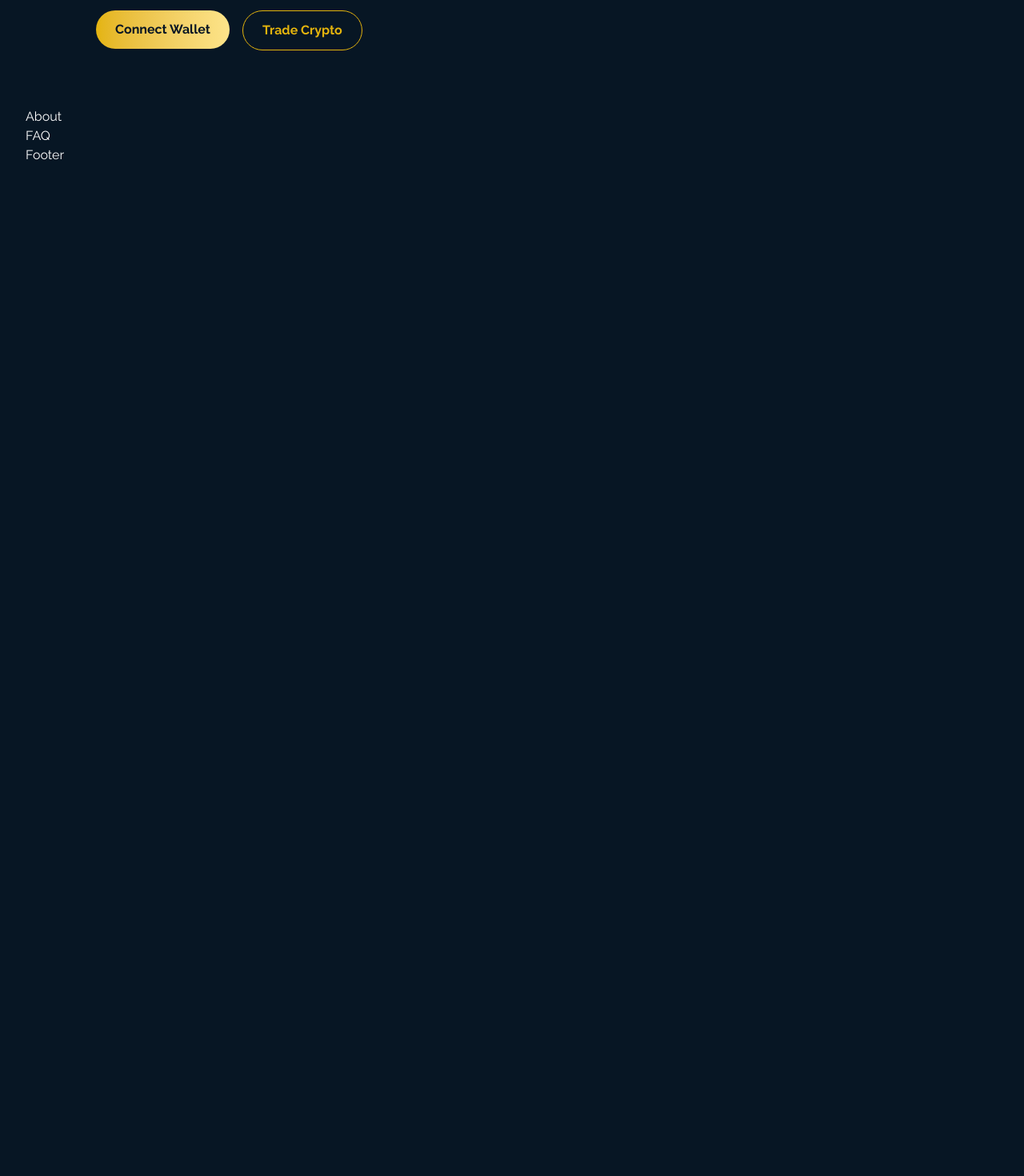
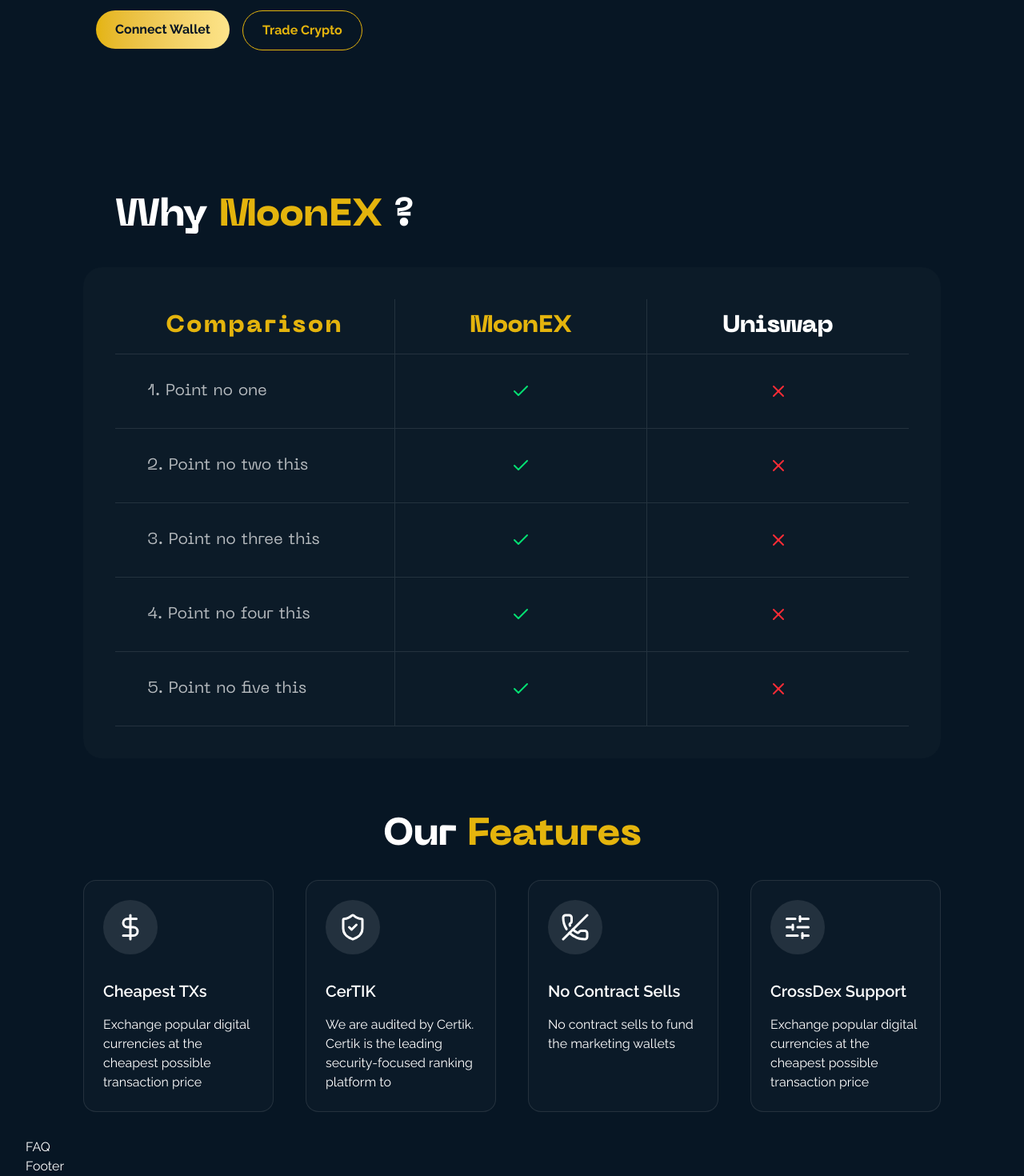
Before and after one commit to lipika1911/moonex, a Next.js app: page / in a window 1280 px wide. Shown: the part 606-2076 px from the top of the page at 80% size. Before the commit the page ends 812 px from the top, so only its background shows below. Built offline with nearby package versions, Linux system fonts and the light colour scheme.

Commit message:
Create About Us Component

```diff
--- a/components/about.tsx
+++ b/components/about.tsx
@@ -1,8 +1,113 @@
-import React from 'react'
+import { Check, DollarSign, PhoneOff, ShieldCheck, SlidersHorizontal, X } from "lucide-react";
+
+const rows = [
+  "1. Point no one",
+  "2. Point no two this",
+  "3. Point no three this",
+  "4. Point no four this",
+  "5. Point no five this",
+];
 
 const About = () => {
   return (
-    <div>About</div>
+    <div className='px-8 py-8 flex flex-col mt-20'>
+
+      {/* Comparison Table */}
+      <div className='flex flex-col'>
+        <div className='flex flex-row items-start px-20'>
+          <h3 className='font-neue text-5xl font-bold'>Why <span className='text-primary'>MoonEX</span> ?</h3>
+        </div>
+        <div className="overflow-x-auto mt-10 bg-white/2 rounded-3xl p-10 mx-10 font-neue">
+          <table className="w-full border-collapse">
+
+            {/* Header */}
+            <thead>
+              <tr className="border-b border-white/10 text-xl">
+                <th className="py-4 px-12 border-r border-white/10 text-center text-3xl tracking-widest text-primary">
+                  Comparison
+                </th>
+                <th className="py-4 px-20 text-primary border-r border-white/10 text-center text-3xl">
+                  MoonEX
+                </th>
+                <th className="py-4 px-20 text-center text-3xl">
+                  Uniswap
+                </th>
+              </tr>
+            </thead>
+
+            {/* Body */}
+            <tbody className="text-lg">
+              {rows.map((text, index) => (
+                <tr
+                  key={index}
+                  className="border-b border-white/10 text-xl text-white/70"
+                >
+                  <td className="py-8 px-10 border-r border-white/10 text-left">
+                    {text}
+                  </td>
+
+                  <td className="py-4 px-10 text-green-400 border-r border-white/10 text-center">
+                    <div className="flex items-center justify-center">
+                      <Check />
+                    </div>
+                  </td>
+
+                  <td className="py-4 px-10 text-red-500 text-center">
+                    <div className="flex items-center justify-center font-bold">
+                      <X />
+                    </div>
+                  </td>
+                </tr>
+              ))}
+            </tbody>
+
+          </table>
+        </div>
+      </div>
+
+      {/* Features */}
+      <div className="mt-10 mx-10">
+        <h3 className="text-5xl font-neue font-bold m-8 text-center">Our <span className="text-primary">Features</span></h3>
+        <div className="flex flex-row gap-10">
+          <div className="w-72 flex flex-col items-start bg-white/2 p-6 rounded-2xl border border-white/10" >
+            <div className="rounded-full bg-white/10 p-4 mb-8">
+              <DollarSign size={36}/>
+            </div>
+            <h4 className="text-xl text-foreground font-semibold mb-4">Cheapest TXs</h4>
+            <p className="text-md">
+              Exchange popular digital currencies at the cheapest possible transaction price
+            </p>
+          </div>
+          <div className="w-72 flex flex-col items-start bg-white/2 p-6 rounded-2xl border border-white/10" >
+            <div className="rounded-full bg-white/10 p-4 mb-8">
+              <ShieldCheck size={36}/>
+            </div>
+            <h4 className="text-xl text-foreground font-semibold mb-4">CerTIK</h4>
+            <p className="text-md">
+              We are audited by Certik. Certik is the leading security-focused ranking platform to
+            </p>
+          </div>
+          <div className="w-72 flex flex-col items-start bg-white/2 p-6 rounded-2xl border border-white/10" >
+            <div className="rounded-full bg-white/10 p-4 mb-8">
+              <PhoneOff size={36}/>
+            </div>
+            <h4 className="text-xl text-foreground font-semibold mb-4">No Contract Sells</h4>
+            <p className="text-md">
+              No contract sells to fund the marketing wallets
+            </p>
+          </div>
+          <div className="w-72 flex flex-col items-start bg-white/2 p-6 rounded-2xl border border-white/10" >
+            <div className="rounded-full bg-white/10 p-4 mb-8">
+              <SlidersHorizontal size={36}/>
+            </div>
+            <h4 className="text-xl text-foreground font-semibold mb-4">CrossDex Support</h4>
+            <p className="text-md">
+              Exchange popular digital currencies at the cheapest possible transaction price
+            </p>
+          </div>
+        </div>
+      </div>
+    </div>
   )
 }
 
--- a/package.json
+++ b/package.json
@@ -9,6 +9,7 @@
     "lint": "eslint"
   },
   "dependencies": {
+    "lucide-react": "^0.555.0",
     "next": "16.0.5",
     "react": "19.2.0",
     "react-dom": "19.2.0"
```
Also changed, not shown: 1 other file (tests, documents, lock files or other folders).
